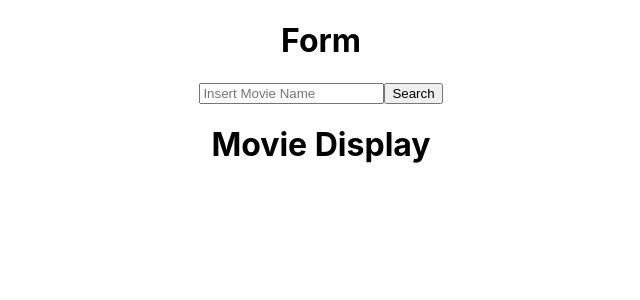
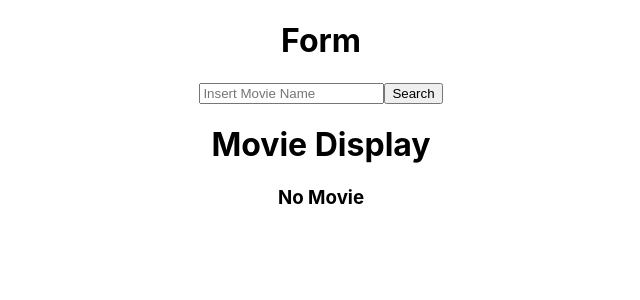
Before and after one commit to riyad-i/movie-search, a React (Create React App) app: page / in a window 1280 px wide. Shown: the top 300 px of the page, without its empty margins (319-959 px from the left). Built offline with nearby package versions, Linux system fonts and the light colour scheme.

Commit message:
displays movie info

```diff
--- a/src/App.js
+++ b/src/App.js
@@ -21,7 +21,7 @@ function App() {
   return (
     <div className="App">
       <Form getMovie={getMovie}/>
-      <MovieDisplay/>
+      <MovieDisplay movie={movie}/>
     </div>
   );
 }
--- a/src/components/MovieDisplay.js
+++ b/src/components/MovieDisplay.js
@@ -1,7 +1,39 @@
 
 
 export default function MovieDisplay(props){
+
+    const {movie} = props
+
+    const noMovie= () => {
+        return (
+            <>
+            <h3>No Movie</h3>
+            </>
+        )
+        }
+
+    const yesMovie = () => {
+        return(
+            <>
+            <h4>{movie.Title}</h4>
+            <h4>{movie.Year}</h4>
+            <h4>{movie.Genre}</h4>
+            {movie.Poster && <img src={movie.Poster}/> }
+            <h4>{movie.Plot}</h4>
+            </>
+        )
+    }
+
+
+
+
+
+
+
     return (
-        <h1> Movie Display</h1>
+        <>
+        <h1>Movie Display</h1>
+        {movie? yesMovie(): noMovie()}
+        </>
     )
 }
```
